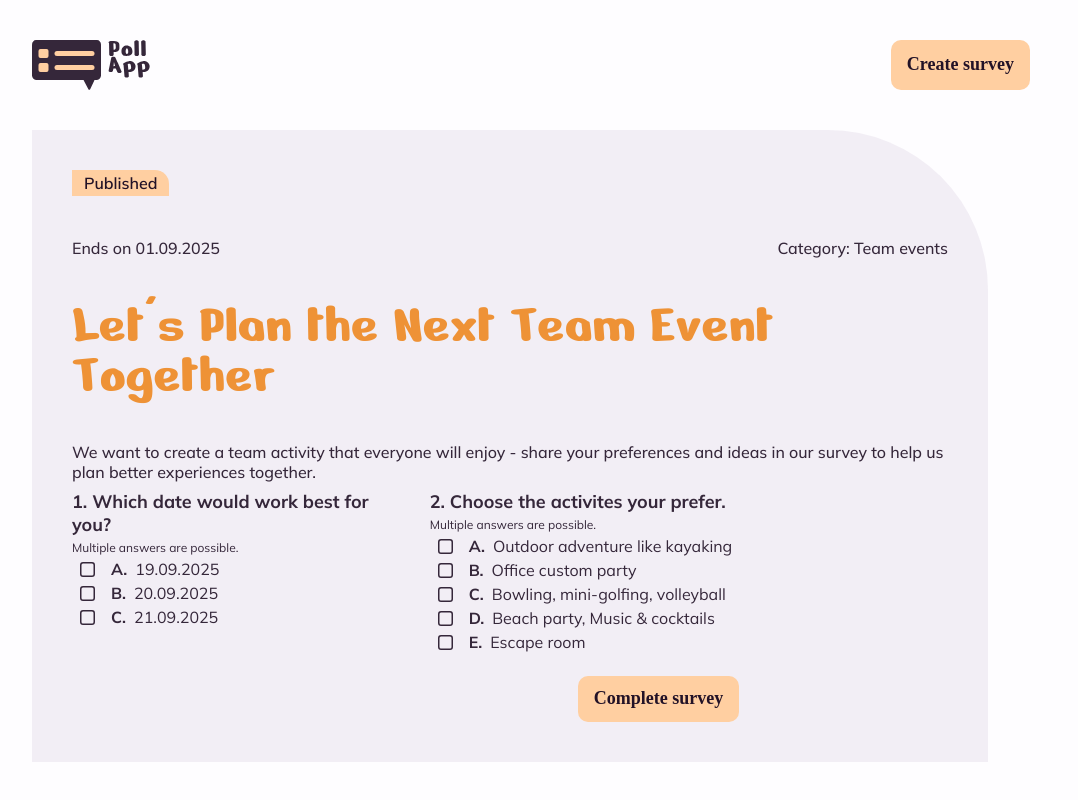
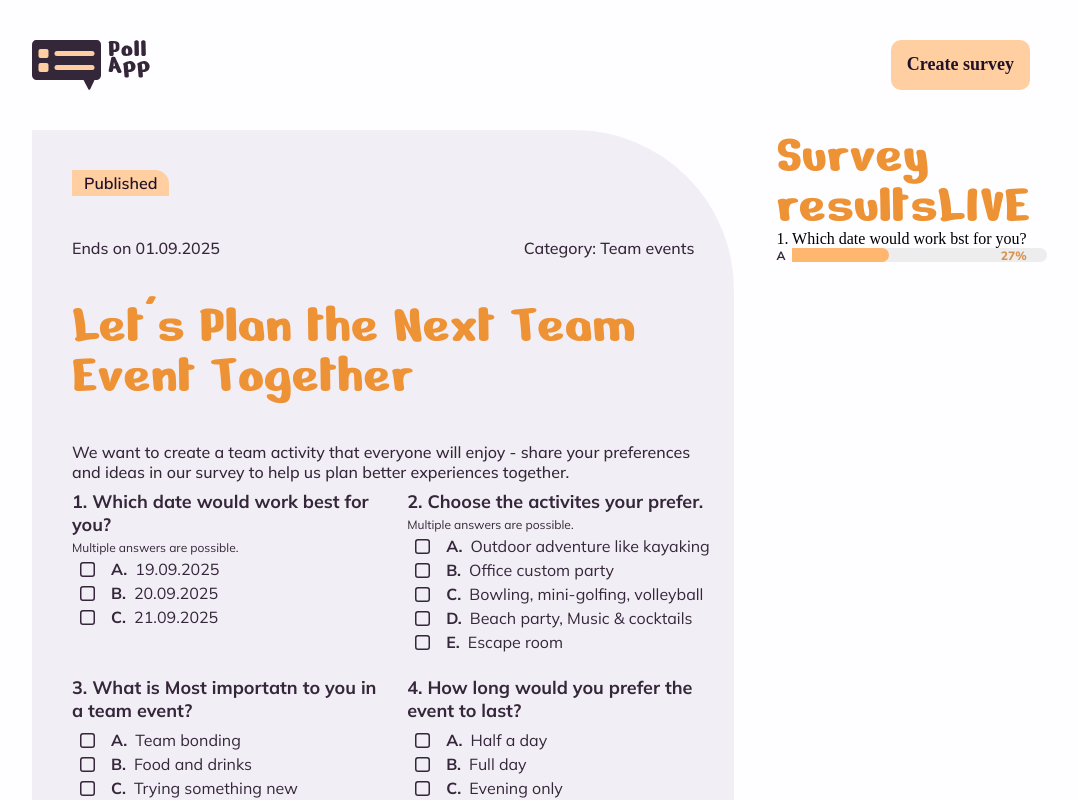
Before and after one commit to FelixWagner25/Poll_App, an Angular app: page / in a window 1280 px wide. Shown: the top 800 px of the page, without its empty margins (78-1156 px from the left). Built offline with nearby package versions, Linux system fonts and the light colour scheme; a web font is replaced by a local one.

Commit message:
feat: start styling results section in survey results component

```diff
--- a/src/app/survey-results/survey-results.component.html
+++ b/src/app/survey-results/survey-results.component.html
@@ -67,6 +67,53 @@
               <span class="survey__answer--text">Escape room</span>
             </div>
           </div>
+          <div class="survey__question">
+            <p class="survey__question--headline">
+              3. What is Most importatn to you in a team event?
+            </p>
+            <p class="survey__question--subline"></p>
+            <div class="survey__answer">
+              <span class="survey__answer--checkbox"></span>
+              <span class="survey__answer--selector">A.</span>
+              <span class="survey__answer--text">Team bonding</span>
+            </div>
+            <div class="survey__answer">
+              <span class="survey__answer--checkbox"></span>
+              <span class="survey__answer--selector">B.</span>
+              <span class="survey__answer--text">Food and drinks</span>
+            </div>
+            <div class="survey__answer">
+              <span class="survey__answer--checkbox"></span>
+              <span class="survey__answer--selector">C.</span>
+              <span class="survey__answer--text">Trying something new</span>
+            </div>
+            <div class="survey__answer">
+              <span class="survey__answer--checkbox"></span>
+              <span class="survey__answer--selector">D.</span>
+              <span class="survey__answer--text">Keeping it low-key and stress-free</span>
+            </div>
+          </div>
+          <div class="survey__question">
+            <p class="survey__question--headline">
+              4. How long would you prefer the event to last?
+            </p>
+            <p class="survey__question--subline"></p>
+            <div class="survey__answer">
+              <span class="survey__answer--checkbox"></span>
+              <span class="survey__answer--selector">A.</span>
+              <span class="survey__answer--text">Half a day</span>
+            </div>
+            <div class="survey__answer">
+              <span class="survey__answer--checkbox"></span>
+              <span class="survey__answer--selector">B.</span>
+              <span class="survey__answer--text">Full day</span>
+            </div>
+            <div class="survey__answer">
+              <span class="survey__answer--checkbox"></span>
+              <span class="survey__answer--selector">C.</span>
+              <span class="survey__answer--text">Evening only</span>
+            </div>
+          </div>
         </div>
         <div class="fbox-row-space-between-flex-end width-100">
           <span></span>
@@ -74,6 +121,26 @@
         </div>
       </form>
     </div>
-    <div class="results"></div>
+    <div class="results">
+      <h3 class="survey__headline">
+        <span class="survey__headline survey__healine--default">Survey results</span>
+        <span class="survey__headline survey__headline--addition">LIVE</span>
+      </h3>
+      <div class="fbox-col-left gap-24px">
+        <div class="fbox-col-left 16px">
+          <div class="results__question">1. Which date would work bst for you?</div>
+          <div class="fbox-col-left gap-6px width-100">
+            <div class="results__answer">
+              <div class="results__answer--selector">A</div>
+              <div class="results__progress-bar">
+                <div class="results__progress-bar results__progress-bar--bg"></div>
+                <div class="results__progress-bar results__progress-bar--progress"></div>
+              </div>
+              <div class="results__answer--number">27%</div>
+            </div>
+          </div>
+        </div>
+      </div>
+    </div>
   </div>
 </section>
--- a/src/app/survey-results/survey-results.component.scss
+++ b/src/app/survey-results/survey-results.component.scss
@@ -88,3 +88,48 @@ section {
     @include mx.font-size-wght(16px, 400);
   }
 }
+
+.results {
+  &__answer {
+    font-family: 'Mulish';
+    position: relative;
+    width: 100%;
+
+    &--selector {
+      @include mx.font-size-wght(12px, 700);
+      color: col.$primary-purple;
+      position: absolute;
+      left: 0;
+    }
+
+    &--number {
+      @include mx.font-size-wght(12px, 800);
+      color: #d79451;
+      position: absolute;
+      top: 0;
+      right: 0;
+    }
+  }
+
+  &__progress-bar {
+    border-top-right-radius: 20px;
+    border-bottom-right-radius: 20px;
+    height: 14px;
+    position: relative;
+
+    &--bg {
+      background-color: #ededed;
+      width: 255px;
+      position: absolute;
+      left: 16px;
+    }
+
+    &--progress {
+      background-color: col.$primary-orange;
+      width: 97px;
+      position: absolute;
+      top: 0;
+      left: 16px;
+    }
+  }
+}
--- a/src/styles/layout/_flexbox.scss
+++ b/src/styles/layout/_flexbox.scss
@@ -46,6 +46,10 @@
   gap: 4px;
 }
 
+.gap-6px {
+  gap: 6px;
+}
+
 .gap-8px {
   gap: 8px;
 }
```
